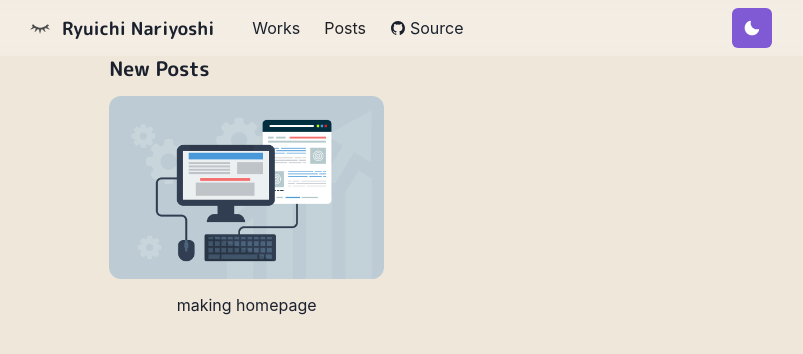
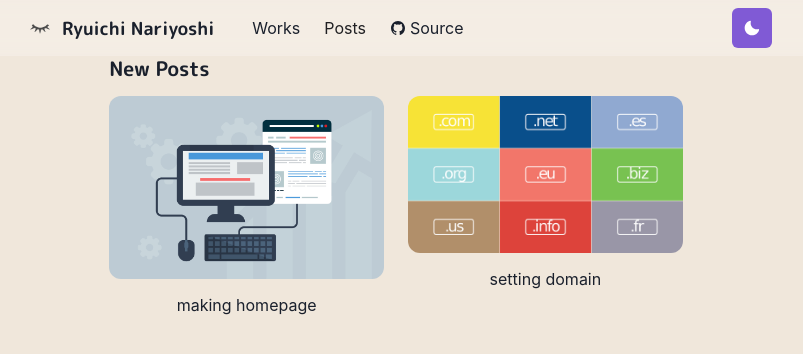
Before and after one commit to NariyoshiRyuichi/craft_homepage, a Next.js app: page /posts in a window 1280 px wide. Shown: the top 354 px of the page, without its empty margins (244-1047 px from the left). Built offline with nearby package versions, Linux system fonts and the light colour scheme.

Commit message:
ninth commit

```diff
--- a/pages/posts.js
+++ b/pages/posts.js
@@ -4,6 +4,7 @@ import Section from "../components/section"
 import { GridItem } from "../components/grid-item"
 
 import thumbMakingHomepage from "../public/images/contents/homepage.jpg"
+import thumbSettingDomain from "../public/images/contents/domain.png"
 
 const Posts = () => (
   <Layout title="Posts">
@@ -18,6 +19,11 @@ const Posts = () => (
 	thumbnail={thumbMakingHomepage}
 	href="https://experim.hatenadiary.jp/entry/2022/01/07/001707"
       />
+      <GridItem
+        title="setting domain"
+        thumbnail={thumbSettingDomain}
+        href="https://experim.hatenadiary.jp/entry/2022/01/07/145335"
+      />
      </SimpleGrid>
     </Section>
    </Container>
```
Also changed, not shown: public/images/contents/domain.png (added).
